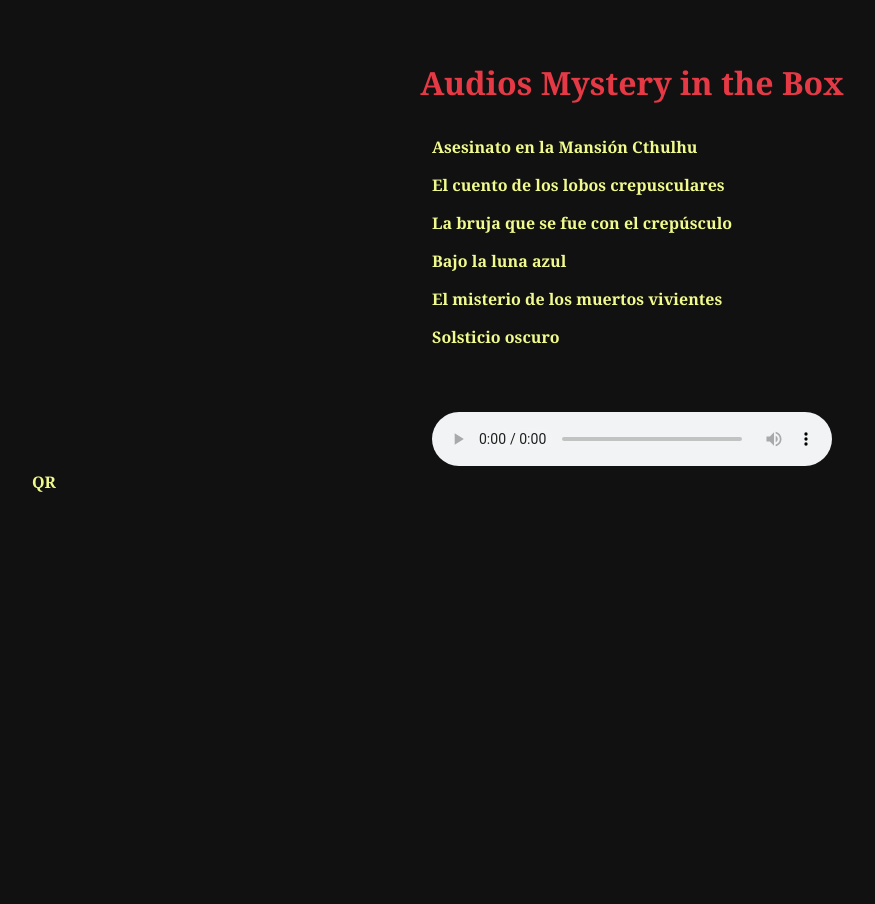
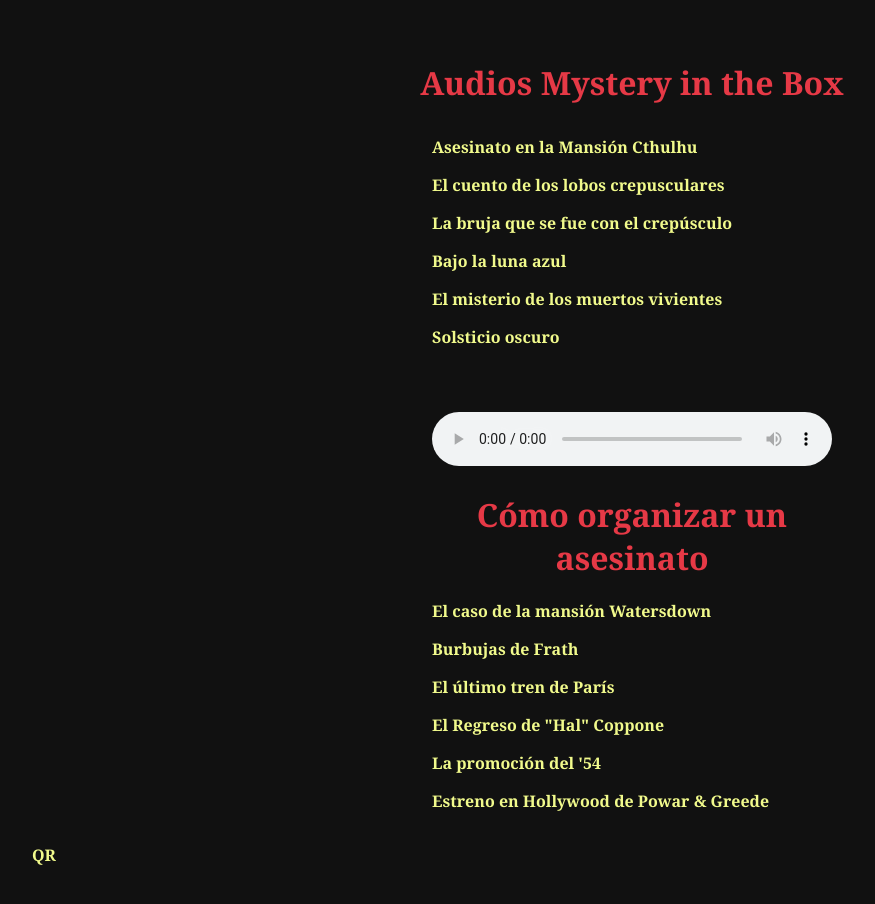
Before and after one commit to agent007utrera/hl_eventos, a plain HTML site: page audios.html in a window 1280 px wide. Shown: the whole page, without its empty margins (8-883 px from the left). Before the commit the page ends 800 px from the top, so only its background shows below. Drawn offline with Linux system fonts and the light colour scheme.

Commit message:
Add files via upload

```diff
--- a/audios.html
+++ b/audios.html
@@ -60,15 +60,24 @@
     <li><a onclick="playAudio('luna.mp3')">Bajo la luna azul</a></li>
     <li><a onclick="playAudio('muertos.mp3')">El misterio de los muertos vivientes</a></li>
     <li><a onclick="playAudio('solsticio.mp3')">Solsticio oscuro</a></li>
-  </ul>
-
-
   <div id="player-container">
     <audio id="audioPlayer" controls>
       <source id="audioSource" src="" type="audio/mpeg">
       Tu navegador no soporta el elemento de audio.
     </audio>
   </div>
+   <h1>Cómo organizar un asesinato</h1>
+    <li><a onclick="playAudio('1watersdown.mp3')">El caso de la mansión Watersdown</a></li>
+    <li><a onclick="playAudio('2burbujas.mp3')">Burbujas de Frath</a></li>
+    <li><a onclick="playAudio('3tren.mp3')">El último tren de París</a></li>
+    <li><a onclick="playAudio('5coppone.mp3')">El Regreso de "Hal" Coppone</a></li>
+    <li><a onclick="playAudio('7promocion.mp3')">La promoción del '54</a></li>
+    <li><a onclick="playAudio('8hollywood.mp3')">Estreno en Hollywood de Powar & Greede</a></li>
+
+  </ul>
+
+
+
 
   <script>
     function playAudio(filename) {
```
